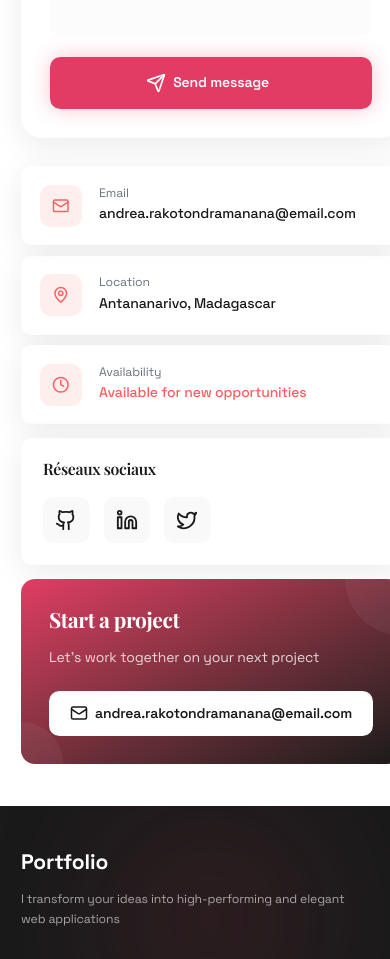
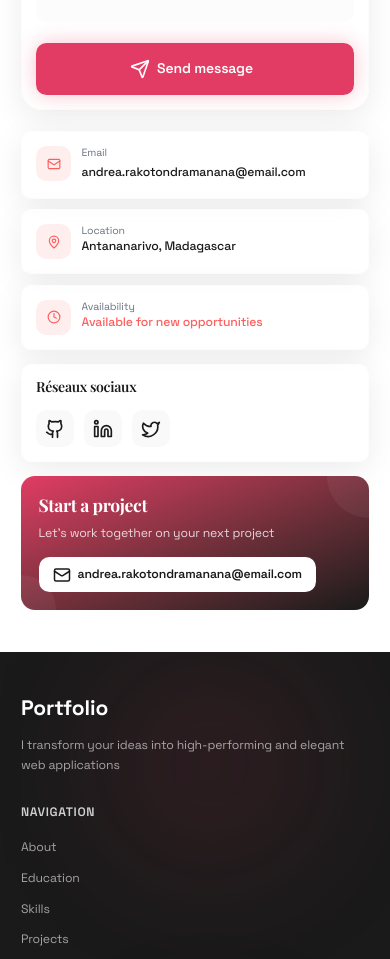
Before and after one commit to andrearakotondramananapro/portfolio, a React (Vite) app: page / in a window 390 px wide. Shown: the part 10260-11219 px from the top of the page. Built offline with nearby package versions, Linux system fonts and the light colour scheme; a web font is replaced by a local one.

Commit message:
modification de contact pour mobile

```diff
--- a/src/components/Contact.jsx
+++ b/src/components/Contact.jsx
@@ -83,10 +83,10 @@ function Contact() {
           <div className="w-24 h-1 bg-corail mx-auto rounded-full" />
         </div>
 
-        <div className="grid lg:grid-cols-2 gap-8 lg:gap-12">
+        <div className="grid lg:grid-cols-2 gap-6 md:gap-8 lg:gap-12">
           {/* Colonne gauche - Formulaire */}
           <div>
-            <div className="bg-blanc/90 backdrop-blur-sm rounded-3xl border border-light-gray/20 p-8 shadow-glass">
+            <div className="bg-blanc/90 backdrop-blur-sm rounded-3xl border border-light-gray/20 p-4 sm:p-6 md:p-8 shadow-glass">
               {isSubmitted ? (
                 <div className="flex flex-col items-center justify-center py-12 text-center">
                   <div className="w-16 h-16 bg-corail/10 rounded-full flex items-center justify-center mb-4">
@@ -204,22 +204,22 @@ function Contact() {
               {contactInfo.map((item, index) => (
                 <div
                   key={index}
-                  className="flex items-start space-x-5 p-5 bg-blanc/80 backdrop-blur-sm rounded-xl border border-light-gray/20 shadow-glass hover:border-corail/20 hover:translate-x-1 transition-all duration-200"
+                  className="flex items-start space-x-3 sm:space-x-4 md:space-x-5 p-4 sm:p-5 bg-blanc/80 backdrop-blur-sm rounded-xl border border-light-gray/20 shadow-glass hover:border-corail/20 hover:translate-x-1 transition-all duration-200"
                 >
-                  <div className="w-12 h-12 rounded-xl flex items-center justify-center bg-corail/10">
-                    <item.icon className="w-5 h-5 text-corail" />
+                  <div className="w-10 h-10 sm:w-12 sm:h-12 rounded-xl flex items-center justify-center bg-corail/10 flex-shrink-0">
+                    <item.icon className="w-4 h-4 sm:w-5 sm:h-5 text-corail" />
                   </div>
-                  <div>
-                    <p className="text-sm text-gray">{item.label}</p>
+                  <div className="flex-1 min-w-0">
+                    <p className="text-xs sm:text-sm text-gray">{item.label}</p>
                     {item.href ? (
                       <a
                         href={item.href}
-                        className="text-dark font-medium hover:text-corail transition-colors"
+                        className="text-dark font-medium hover:text-corail transition-colors break-words text-sm sm:text-base"
                       >
                         {item.value}
                       </a>
                     ) : (
-                      <p className={`font-medium ${item.highlight ? 'text-corail' : 'text-dark'}`}>
+                      <p className={`font-medium break-words text-sm sm:text-base ${item.highlight ? 'text-corail' : 'text-dark'}`}>
                         {item.value}
                       </p>
                     )}
@@ -229,42 +229,42 @@ function Contact() {
             </div>
 
             {/* Réseaux sociaux */}
-            <div className="bg-blanc/80 backdrop-blur-sm rounded-xl border border-light-gray/20 p-6 shadow-glass">
-              <h3 className="text-lg font-semibold text-dark mb-5">
+            <div className="bg-blanc/80 backdrop-blur-sm rounded-xl border border-light-gray/20 p-4 sm:p-5 md:p-6 shadow-glass">
+              <h3 className="text-base sm:text-lg font-semibold text-dark mb-4 sm:mb-5">
                 Réseaux sociaux
               </h3>
-              <div className="flex space-x-4">
+              <div className="flex space-x-3 sm:space-x-4">
                 {socialLinks.map((social, index) => (
                   <a
                     key={index}
                     href={social.href}
                     target="_blank"
                     rel="noopener noreferrer"
-                    className="p-3.5 bg-light-gray/50 rounded-xl text-dark hover:text-corail hover:bg-corail/10 hover:scale-110 hover:-translate-y-0.5 active:scale-95 transition-all duration-200"
+                    className="p-2.5 sm:p-3 md:p-3.5 bg-light-gray/50 rounded-xl text-dark hover:text-corail hover:bg-corail/10 hover:scale-110 hover:-translate-y-0.5 active:scale-95 transition-all duration-200"
                     aria-label={social.label}
                   >
-                    <social.icon size={22} />
+                    <social.icon size={20} className="sm:w-[22px] sm:h-[22px]" />
                   </a>
                 ))}
               </div>
             </div>
 
             {/* CTA Final */}
-            <div className="relative p-8 bg-gradient-to-br from-rose to-dark rounded-2xl overflow-hidden hover:scale-[1.02] transition-transform duration-200">
-              <div className="absolute top-0 right-0 w-32 h-32 bg-white/5 rounded-full -translate-y-1/2 translate-x-1/2" />
-              <div className="absolute bottom-0 left-0 w-24 h-24 bg-white/5 rounded-full translate-y-1/2 -translate-x-1/2" />
+            <div className="relative p-5 sm:p-6 md:p-8 bg-gradient-to-br from-rose to-dark rounded-2xl overflow-hidden hover:scale-[1.02] transition-transform duration-200">
+              <div className="absolute top-0 right-0 w-24 h-24 sm:w-32 sm:h-32 bg-white/5 rounded-full -translate-y-1/2 translate-x-1/2" />
+              <div className="absolute bottom-0 left-0 w-20 h-20 sm:w-24 sm:h-24 bg-white/5 rounded-full translate-y-1/2 -translate-x-1/2" />
 
               <div className="relative z-10">
-                <h3 className="text-2xl font-bold text-blanc mb-4">
+                <h3 className="text-xl sm:text-2xl font-bold text-blanc mb-3 sm:mb-4">
                   {t('contact.cta')}
                 </h3>
-                <p className="text-blanc/80 mb-6">{t('contact.subtitle')}</p>
+                <p className="text-blanc/80 mb-4 sm:mb-6 text-sm sm:text-base">{t('contact.subtitle')}</p>
                 <a
                   href={`mailto:${profile.email}`}
-                  className="inline-flex items-center space-x-2 px-6 py-3 bg-blanc text-dark font-semibold rounded-xl hover:bg-light-gray transition-colors"
+                  className="inline-flex items-center space-x-2 px-4 sm:px-6 py-2.5 sm:py-3 bg-blanc text-dark font-semibold rounded-xl hover:bg-light-gray transition-colors text-sm sm:text-base break-all"
                 >
-                  <Mail size={18} />
-                  <span>{profile.email}</span>
+                  <Mail size={18} className="flex-shrink-0" />
+                  <span className="break-all">{profile.email}</span>
                 </a>
               </div>
             </div>
```
